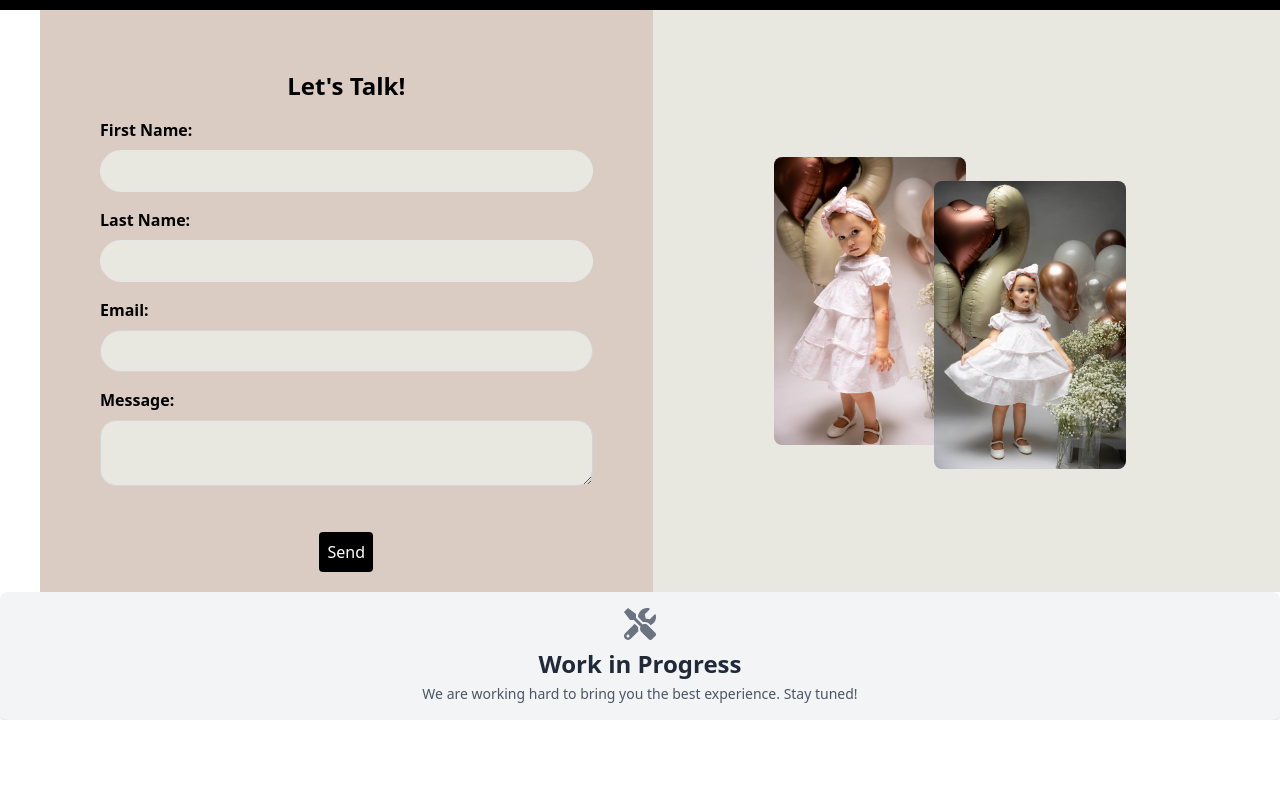
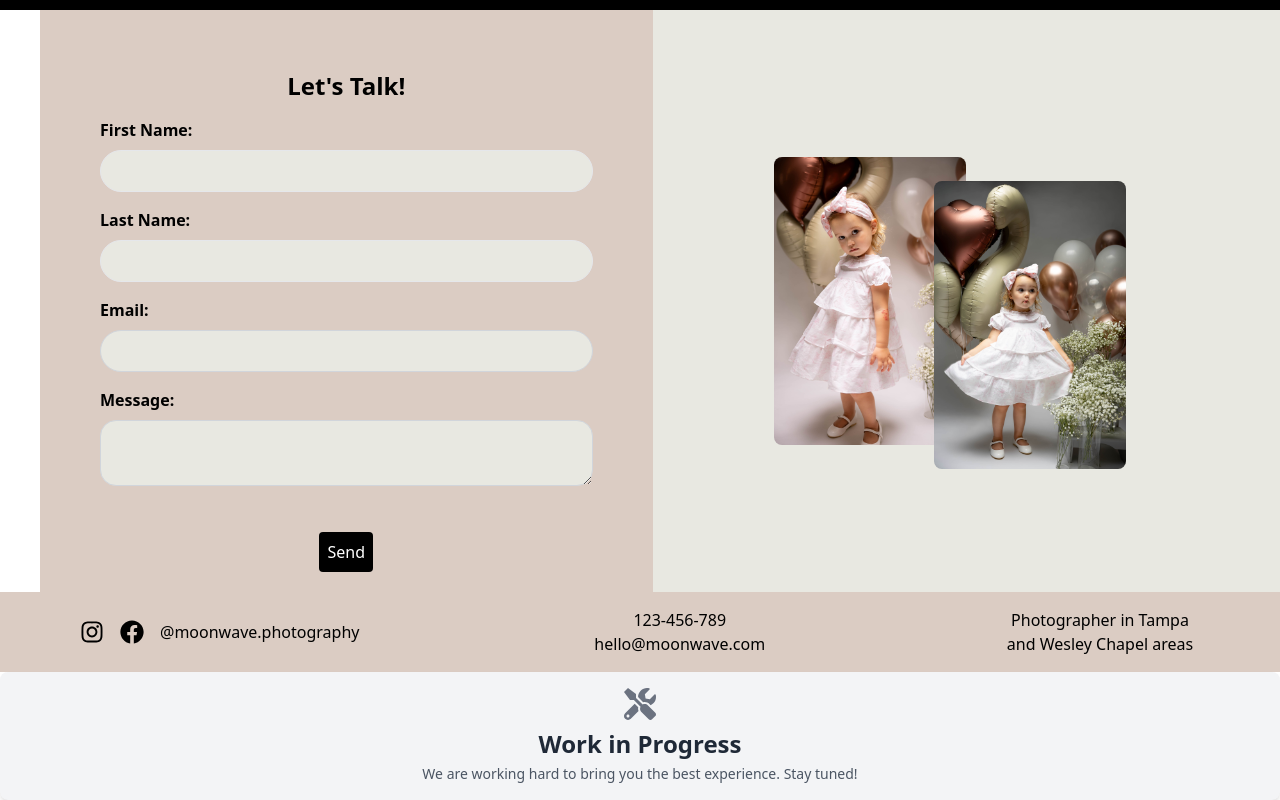
Before and after one commit to andr31/react-playground, a React (Vite) app: page / in a window 1280 px wide. Shown: the part 1030-1830 px from the top of the page. Before the commit the page ends 1750 px from the top, so only its background shows below. Built offline with nearby package versions, Linux system fonts and the light colour scheme; a web font is replaced by a local one.

Commit message:
try vercel env variable

```diff
--- a/package.json
+++ b/package.json
@@ -11,6 +11,7 @@
     "format": "prettier --write ."
   },
   "dependencies": {
+    "@sendgrid/mail": "^8.1.4",
     "react": "^18.3.1",
     "react-dom": "^18.3.1",
     "react-icons": "^5.4.0",
--- a/src/App.tsx
+++ b/src/App.tsx
@@ -3,6 +3,7 @@ import Navbar from './components/Navbar';
 import WorkInProgress from './components/WorkInProgress.tsx';
 import ContactForm from './components/ContactForm.tsx';
 import PromotionBannerProps from './components/PromotionBanner';
+import Footer from './components/Footer.tsx';
 
 function App() {
   const menuItems = [
@@ -27,6 +28,7 @@ function App() {
       </div>
       <PromotionBannerProps items={bannerItems}></PromotionBannerProps>
       <ContactForm></ContactForm>
+      <Footer></Footer>
       <WorkInProgress></WorkInProgress>
     </>
   );
--- a/src/components/ContactForm.tsx
+++ b/src/components/ContactForm.tsx
@@ -1,4 +1,6 @@
 import React, { useState } from 'react';
+
+import sgMail from '@sendgrid/mail';
 
 interface ContactFormProps {}
 
@@ -24,6 +26,22 @@ const ContactForm: React.FC<ContactFormProps> = () => {
     if (!emailError) {
       // Handle form submission
       console.log({ firstName, lastName, email, message });
+      sgMail.setApiKey(import.meta.env.VITE_SENDGRID_API_KEY);
+      const msg = {
+        to: email, // Change to your recipient
+        from: 'habuc4@gmail.com', // Change to your verified sender
+        subject: `Request Moonwave from ${firstName} ${lastName}`,
+        text: message,
+        html: '<strong>Sendgrid Test Email Template</strong>',
+      };
+      sgMail
+        .send(msg)
+        .then(() => {
+          console.log('Email sent');
+        })
+        .catch((error) => {
+          console.error(error);
+        });
     }
   };
 
@@ -32,7 +50,9 @@ const ContactForm: React.FC<ContactFormProps> = () => {
       <div className="flex-grow">
         <form onSubmit={handleSubmit} className="bg-[#dbccc3] p-5">
           <div className="m-10">
-            <div className="mb-4 text-center font-bold text-2xl" >Let's Talk!</div>
+            <div className="mb-4 text-center font-bold text-2xl">
+              Let's Talk!
+            </div>
             <div className="mb-4">
               <label className="block font-bold mb-2">First Name:</label>
               <input
--- /dev/null
+++ b/src/components/Footer.tsx
@@ -0,0 +1,28 @@
+import React from 'react';
+import { FaFacebook, FaInstagram } from 'react-icons/fa';
+
+const Footer: React.FC = () => {
+  return (
+    <div className="w-full bg-[#dbccc3] flex justify-center items-center py-4">
+      <div className="flex justify-between items-center w-full max-w-6xl px-4">
+        {/* First Section */}
+        <div className="flex items-center space-x-4">
+          <FaInstagram size={24} />
+          <FaFacebook size={24} />
+          <span>@moonwave.photography</span>
+        </div>
+
+        {/* Second Section */}
+        <div className="text-center">
+          <div>123-456-789</div>
+          <div>hello@moonwave.com</div>
+        </div>
+
+        {/* Third Section */}
+        <div className="max-w-[200px] text-center">Photographer in Tampa and Wesley Chapel areas</div>
+      </div>
+    </div>
+  );
+};
+
+export default Footer;
```
Also changed, not shown: 2 other files (tests, documents, lock files or other folders).
